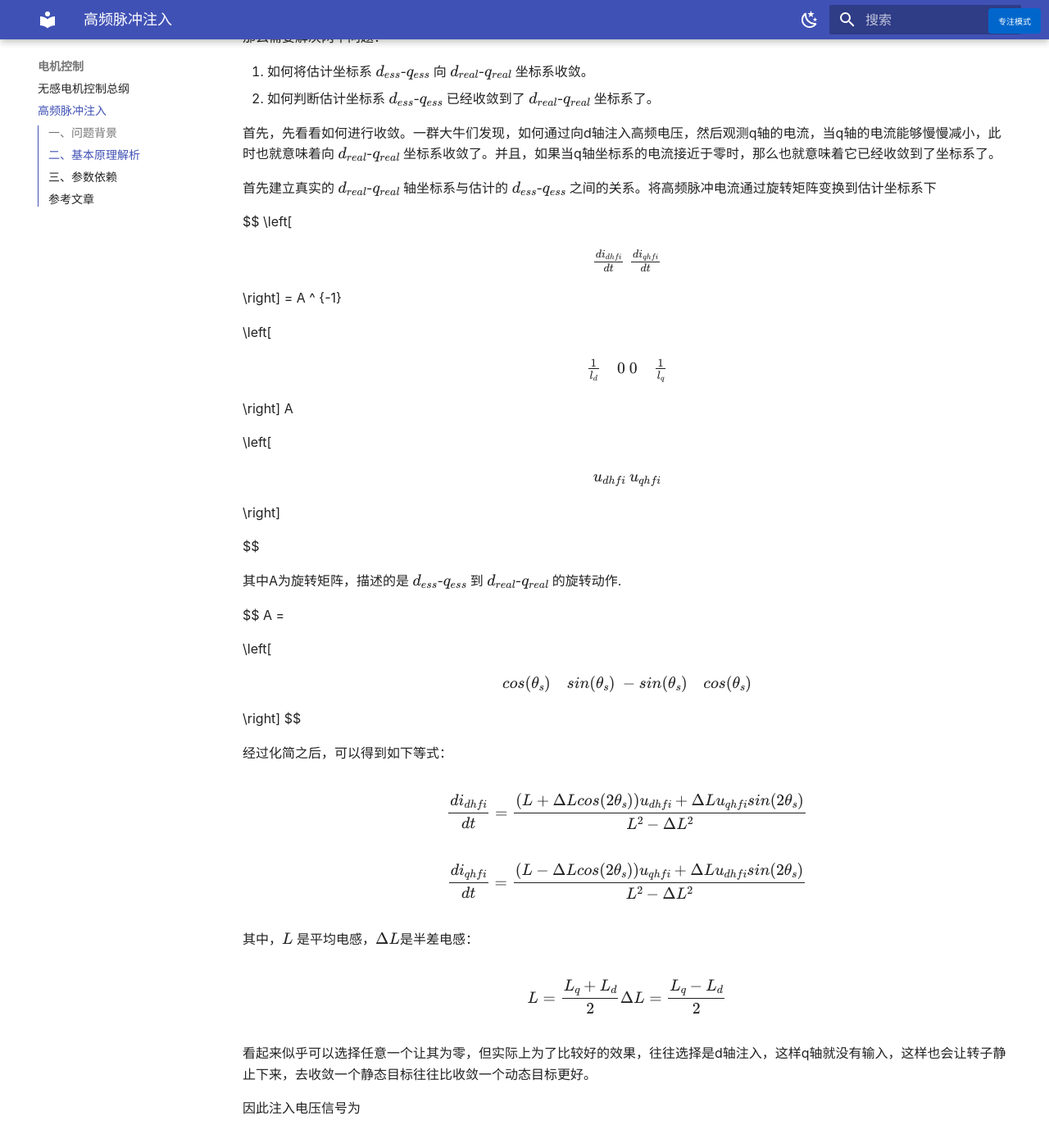
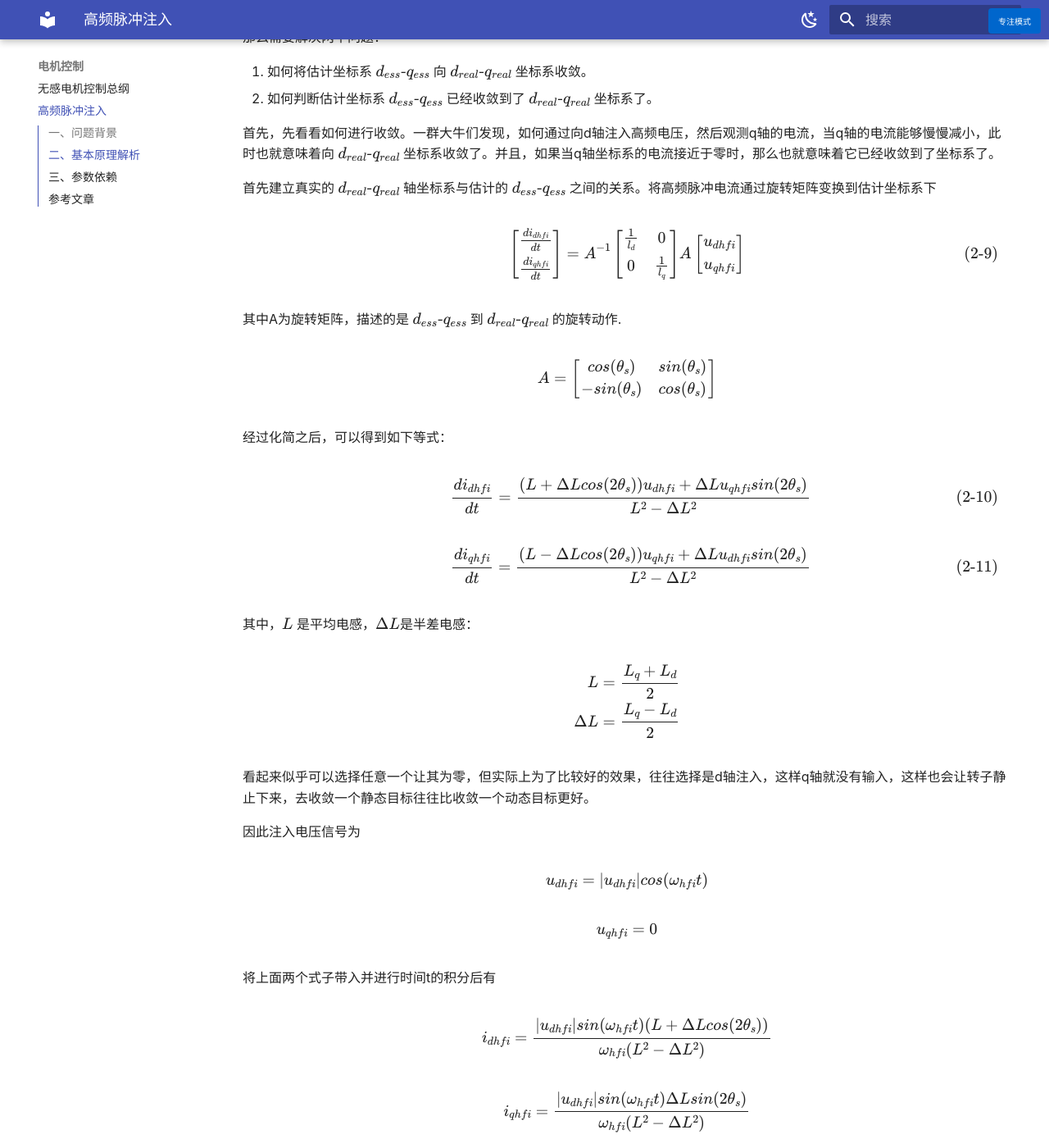
Before and after one commit to SuperIkunFan/SuperIkunFan.github.io, an MkDocs documentation site: the page built from docs/电机控制/2025-09-24-高频弦波注入.md, in a window 1280 px wide and 1400 px high, scrolled down 2027 px. Shown: the whole window at 82% size. Built offline with MkDocs 1.6.1 and Material for MkDocs 9.7.7, drawn with Linux system fonts in a browser that asks for light colours; some web fonts are replaced; some of the changed lines change nothing that is shown.

Commit message:
修改一些不兼容的地方

```diff
--- a/docs/电机控制/2025-09-24-高频弦波注入.md
+++ b/docs/电机控制/2025-09-24-高频弦波注入.md
@@ -18,13 +18,13 @@ math: true
 
 $$
 \begin{align}
-u_d = R i_d + \frac{d{\varphi_d}}{dt} - \omega \varphi_q
+u_d = R i_d + \frac{d{\varphi_d}}{dt} - \omega \varphi_q \tag{2-1}
 \end{align}
 $$
 
 $$
 \begin{align}
-u_q = R i_q + \frac{d{\varphi_q}}{dt} + \omega \varphi_d
+u_q = R i_q + \frac{d{\varphi_q}}{dt} + \omega \varphi_d \tag{2-2}
 \end{align}
 $$
 
@@ -32,13 +32,13 @@ dq坐标轴里磁链矢量和电流矢量之间的数学关系：
 
 $$
 \begin{align}
-\varphi_d = L_d i_d + \varphi_f
+\varphi_d = L_d i_d + \varphi_f \tag{2-3}
 \end{align}
 $$
 
 $$
 \begin{align}
-\varphi_q = L_q i_q
+\varphi_q = L_q i_q \tag{2-4}
 \end{align}
 $$
 
@@ -46,13 +46,13 @@ $$
 
 $$
 \begin{align}
-u_d = R i_d + L_d \frac{d{i_d}}{dt} - \omega L_q i_q
+u_d = R i_d + L_d \frac{d{i_d}}{dt} - \omega L_q i_q \tag{2-5}
 \end{align}
 $$
 
 $$
 \begin{align}
-u_q = R i_q + L_q \frac{d{i_q}}{dt} - \omega (L_d i_d + \varphi_f)
+u_q = R i_q + L_q \frac{d{i_q}}{dt} - \omega (L_d i_d + \varphi_f) \tag{2-6}
 \end{align}
 $$
 
@@ -74,13 +74,13 @@ $$
 
 $$
 \begin{align}
-u_{dhfi} \approx  L_d \frac{d{i_{dhfi}}}{dt}
+u_{dhfi} \approx  L_d \frac{d{i_{dhfi}}}{dt} \tag{2-7}
 \end{align}
 $$
 
 $$
 \begin{align}
-u_{qhfi} \approx  L_q \frac{d{i_{qhfi}}}{dt}
+u_{qhfi} \approx  L_q \frac{d{i_{qhfi}}}{dt} \tag{2-8}
 \end{align}
 $$
 
@@ -115,61 +115,53 @@ $$
 首先建立真实的 $d_{real}$-$q_{real}$ 轴坐标系与估计的 $d_{ess}$-$q_{ess}$ 之间的关系。将高频脉冲电流通过旋转矩阵变换到估计坐标系下
 
 $$
-\left[
-	\begin{matrix}
-		\frac {di_{dhfi}}{dt} \\
-		\frac {di_{qhfi}}{dt}
-	\end{matrix}
-\right] = A ^ {-1}
-
-\left[
-	\begin{matrix}
-		\frac{1}{l_d} & 0 \\
-		0& \frac{1}{l_q}
-	\end{matrix}
-\right] A
-
-\left[
-	\begin{matrix}
-		{u_{dhfi}} \\
-		{u_{qhfi}}
-	\end{matrix}
-\right]
-
+\begin{bmatrix}
+    \frac{di_{dhfi}}{dt} \\
+    \frac{di_{qhfi}}{dt}
+\end{bmatrix}
+= A^{-1}
+\begin{bmatrix}
+    \frac{1}{l_d} & 0 \\
+    0 & \frac{1}{l_q}
+\end{bmatrix}
+A
+\begin{bmatrix}
+    u_{dhfi} \\
+    u_{qhfi}
+\end{bmatrix} \tag{2-9}
 $$
 
 其中A为旋转矩阵，描述的是 $d_{ess}$-$q_{ess}$ 到 $d_{real}$-$q_{real}$ 的旋转动作.
 
 $$
 A =
-
-\left[
-	\begin{matrix}
-		cos(\theta_s) & sin(\theta_s) \\
-		-sin(\theta_s)& cos(\theta_s)
-	\end{matrix}
-\right]
+\begin{bmatrix}
+    cos(\theta_s) & sin(\theta_s) \\
+    -sin(\theta_s)& cos(\theta_s)
+\end{bmatrix}
 $$
 
 经过化简之后，可以得到如下等式：
 
 $$
 \begin{align}
-\frac{di_{dhfi}}{dt} = \frac{(L + \Delta Lcos(2\theta_s))u_{dhfi} + \Delta L u_{qhfi} sin(2\theta_s)} {L^2 - \Delta L^2}
+\frac{di_{dhfi}}{dt} = \frac{(L + \Delta Lcos(2\theta_s))u_{dhfi} + \Delta L u_{qhfi} sin(2\theta_s)} {L^2 - \Delta L^2} \tag{2-10}
 \end{align}
 $$
 
 $$
 \begin{align}
-\frac{di_{qhfi}}{dt} = \frac{(L - \Delta L cos(2\theta_s))u_{qhfi} + \Delta L u_{dhfi} sin(2\theta_s)} {L^2 - \Delta L^2}
+\frac{di_{qhfi}}{dt} = \frac{(L - \Delta L cos(2\theta_s))u_{qhfi} + \Delta L u_{dhfi} sin(2\theta_s)} {L^2 - \Delta L^2} \tag{2-11}
 \end{align}
 $$
 
 其中，$L$ 是平均电感，$\Delta L$是半差电感：
 
 $$
+\begin{align}
 L = \frac{L_q + L_d} {2} \\
 \Delta L = \frac{L_q - L_d} {2}
+\end{align}
 $$
 
 看起来似乎可以选择任意一个让其为零，但实际上为了比较好的效果，往往选择是d轴注入，这样q轴就没有输入，这样也会让转子静止下来，去收敛一个静态目标往往比收敛一个动态目标更好。
```
